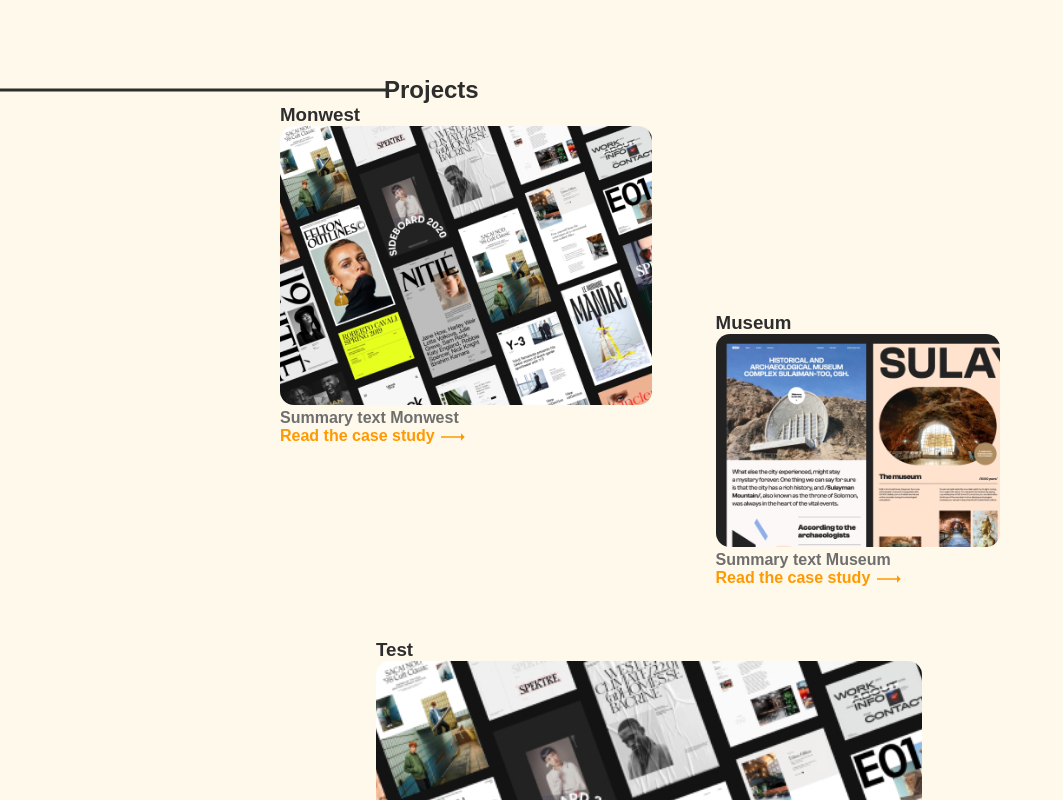
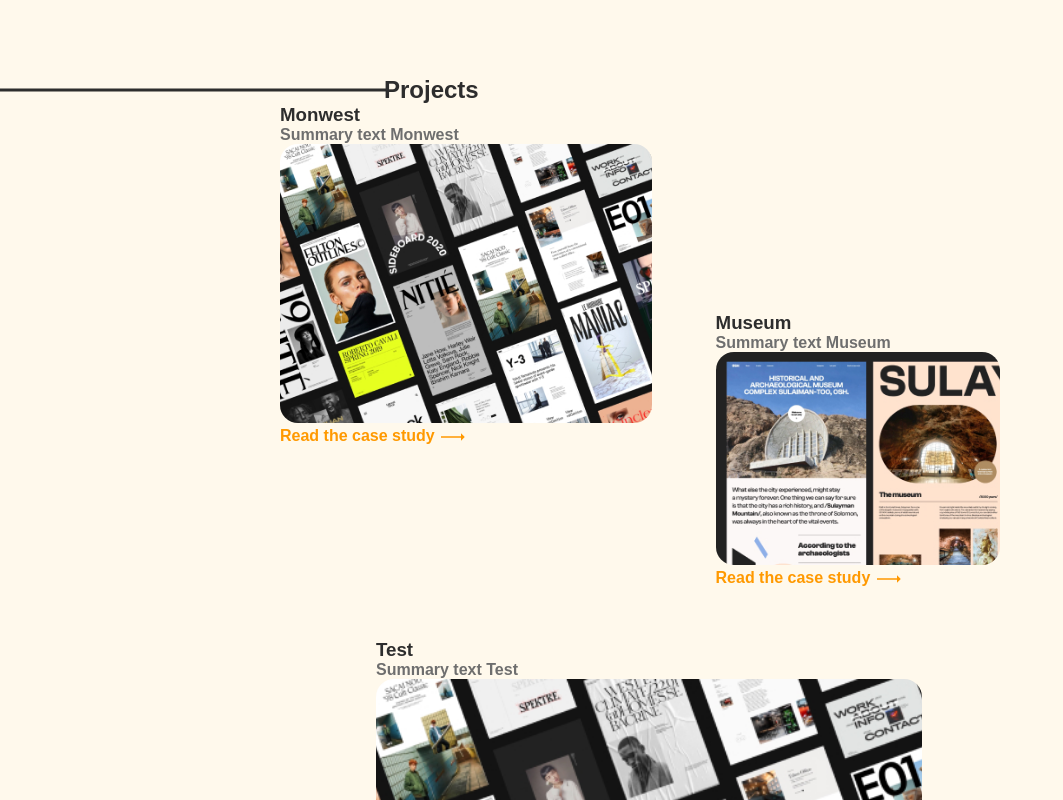
Before and after one commit to tom-2810/my-personal-portfolio, a SvelteKit app: page / in a window 1280 px wide. Shown: the part 860-1660 px from the top of the page, without its empty margins (0-1063 px from the left). Built offline with nearby package versions, Linux system fonts and the light colour scheme.

Commit message:
UPDATE project

```diff
--- a/src/global.css
+++ b/src/global.css
@@ -22,6 +22,7 @@
     --radius-s: 3px;
     --radius-m: 10px;
     --radius-l: 14px;
+    --radius-xl: 18px;
 
     --heading-spacer: 30vw;
 }
--- a/src/lib/components/Project.svelte
+++ b/src/lib/components/Project.svelte
@@ -9,9 +9,8 @@
 <section class="project">
 	<a href={'/projects/' + project.id}>
 		<h3>{project.title}</h3>
+		<p class="summary">{project.summary}</p>
 		<img src="/images/projects/{img}" alt="{project.title} cover picture" />
-
-		<p class="summary">{project.summary}</p>
 
 		<p class="case-study">
 			Read the case study
@@ -86,11 +85,11 @@
 	}
 
 	.project:hover {
-		scale: 1.02;
+		scale: 1.07;
 	}
 
 	.project:hover :is(img, .summary) {
-		border-radius: var(--radius-s);
+		border-radius: var(--radius-m);
 		color: var(--c-global-text);
 	}
 
@@ -99,7 +98,7 @@
 		aspect-ratio: 2/1.5;
 		object-fit: cover;
 
-		border-radius: var(--radius-l);
+		border-radius: var(--radius-xl);
 	}
 
 	@media (max-width: 580px) {
--- a/src/routes/projects/[[projectId]]/+page.svelte
+++ b/src/routes/projects/[[projectId]]/+page.svelte
@@ -84,6 +84,8 @@
 		position: fixed;
 		bottom: var(--size-m);
 		left: 50%;
+		display: flex;
+		gap: var(--size-s);
 		transform: translateX(-50%);
 		width: max-content;
 		z-index: 1;
```
